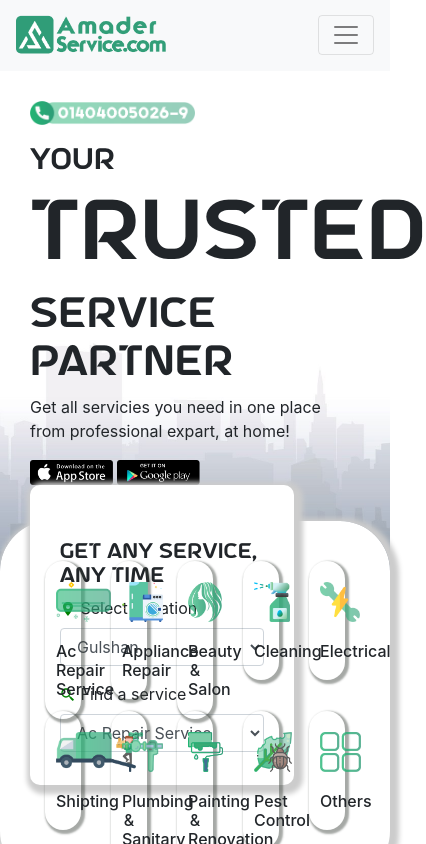
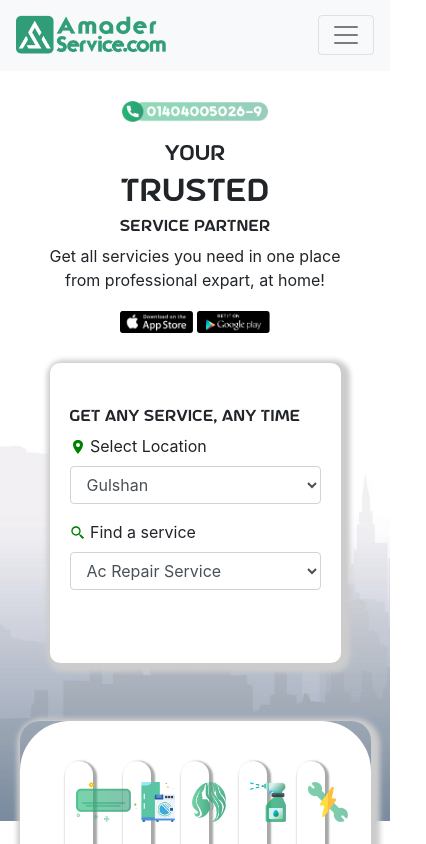
Before and after one commit to ayub6717/AmaderService, a React (Create React App) app: page / in a window 390 px wide. Shown: the top 844 px of the page, 426 px wide, since content can reach past the window. Built offline with nearby package versions, Linux system fonts and the light colour scheme.

Commit message:
responsive

```diff
--- a/src/Components/FindCategory/FindCategory.css
+++ b/src/Components/FindCategory/FindCategory.css
@@ -21,6 +21,18 @@ box-shadow:         3px 3px 5px 6px #ccc;  /* Opera 10.5, IE 9, Firefox 4+, Chro
 border-radius: 50px;
 padding: 30px;
 }
+
+
+
+@media only screen and (max-width: 768px) {
+
+    .row.row-cols-5.col-width {
+        box-shadow: 3px 3px 5px 6px #ccc;
+        border-radius: 20px;
+        padding: 30px;
+    }
+
+  }
 
 .img-effect{
     -webkit-box-shadow: 2px 2px 2px 2px rgba(54, 61, 55, 0.445); /* Safari 3-4, iOS 4.0.2 - 4.2, Android 2.3+ */
--- a/src/Components/Footer/Footer.js
+++ b/src/Components/Footer/Footer.js
@@ -46,7 +46,7 @@ function Footer() {
 
                         <div className=" col-sm-4 col-md  col-12 col">
                             <h5 className="headin5_amrc col_white_amrc pt2">Download App</h5>
-                            <p>Tackle your to-do list wherever you are with our mobile app & make your life easy.</p>
+                            <p> Download to easily find your desire service from our app .</p>
                             <div className="row">
                                 <div className="col-sm-6" style={{padding:"10px"}}>
                                     <img style={{width: "120px"}} src="img/app-store.png" alt="" />
@@ -61,7 +61,7 @@ function Footer() {
 
 
                 <div className="container"> <br />
-                    <p className="text-center">Copyright © 2020 Amader Service Limited | All Rights Reserved</p>
+                    <p className="text-center">Copyright © 2020 Amader Service Global Limited | All Rights Reserved</p>
                 </div>
 
             </footer>
--- a/src/Components/SelectItem/Select.css
+++ b/src/Components/SelectItem/Select.css
@@ -42,6 +42,90 @@ font-family:"a Astro Space";
     width: 80%;
 
 }
+
+/* ***********************************media************************ */
+
+@media only screen and (max-width: 992px) {
+    .head-font h1{
+        font-size: 40px;
+    }
+
+    .head-font h2{
+        font-size: 20px;
+    }
+    .select-one {
+        border-radius: 10px;
+        padding: 30px;
+        width: 100%;
+    }
+  }
+
+  @media only screen and (max-width: 767px) {
+
+
+    .head-font h2{
+        font-size: 20px;
+    }
+    .select-one {
+        border-radius: 10px;
+        padding: 20px;
+        width: none ;
+    }
+    .get{
+
+        font-size: 15px;
+        }
+        .container, .container-sm {
+            max-width: 90% !important;
+        }
+  }
+
+
+
+  @media only screen and (max-width: 575px) {
+    .T-center{
+        text-align: center;
+    }
+    .head-font h1{
+        font-size: 30px;
+    }
+    .head-font h3{
+        font-size: 20px;
+    }
+    .head-font h2{
+        font-size: 15px;
+    }
+    .select-one {
+        border-radius: 10px;
+        margin-top: 30px;
+        width: none ;
+    }
+    .get{
+
+        font-size: 15px;
+        }
+        .container, .container-sm {
+            max-width: 90% !important;
+        }
+
+        .SelectItem{
+
+            height:750px;
+          }
+  }
+
+
+
+  /* @media only screen and (max-width: 768px) {
+
+    .select-one {
+        border-radius: 10px;
+        margin-top: 30px;
+        width: none ;
+    }
+
+  } */
+
 
 *
 {
--- a/src/Components/SelectItem/SelectItem.js
+++ b/src/Components/SelectItem/SelectItem.js
@@ -12,7 +12,7 @@ function SelectItem() {
             <div >
                 <div className="container" style={{ padding: "30px" }}>
                     <div className="row">
-                        <div className="col-sm-6">
+                        <div className="col-sm-6 T-center">
                             <img className="call-pic" src="/img/AnotherPic/call.png" alt="" />
                             <div className="head-font">
                                 <h3>Your</h3>
@@ -24,7 +24,7 @@ function SelectItem() {
                         </div>
                         <div className="col-sm-6">
                             <div className="select-one">
-                                <h5>Get Any Service, Any Time</h5>
+                                <h5 className="get">Get Any Service, Any Time</h5>
                                 <div class="form-group">
                                     <label for="sel1">< IoLocationSharp style={{ color: "green" }} /> Select Location</label>
                                     <select class="form-control" id="sel1">
```
